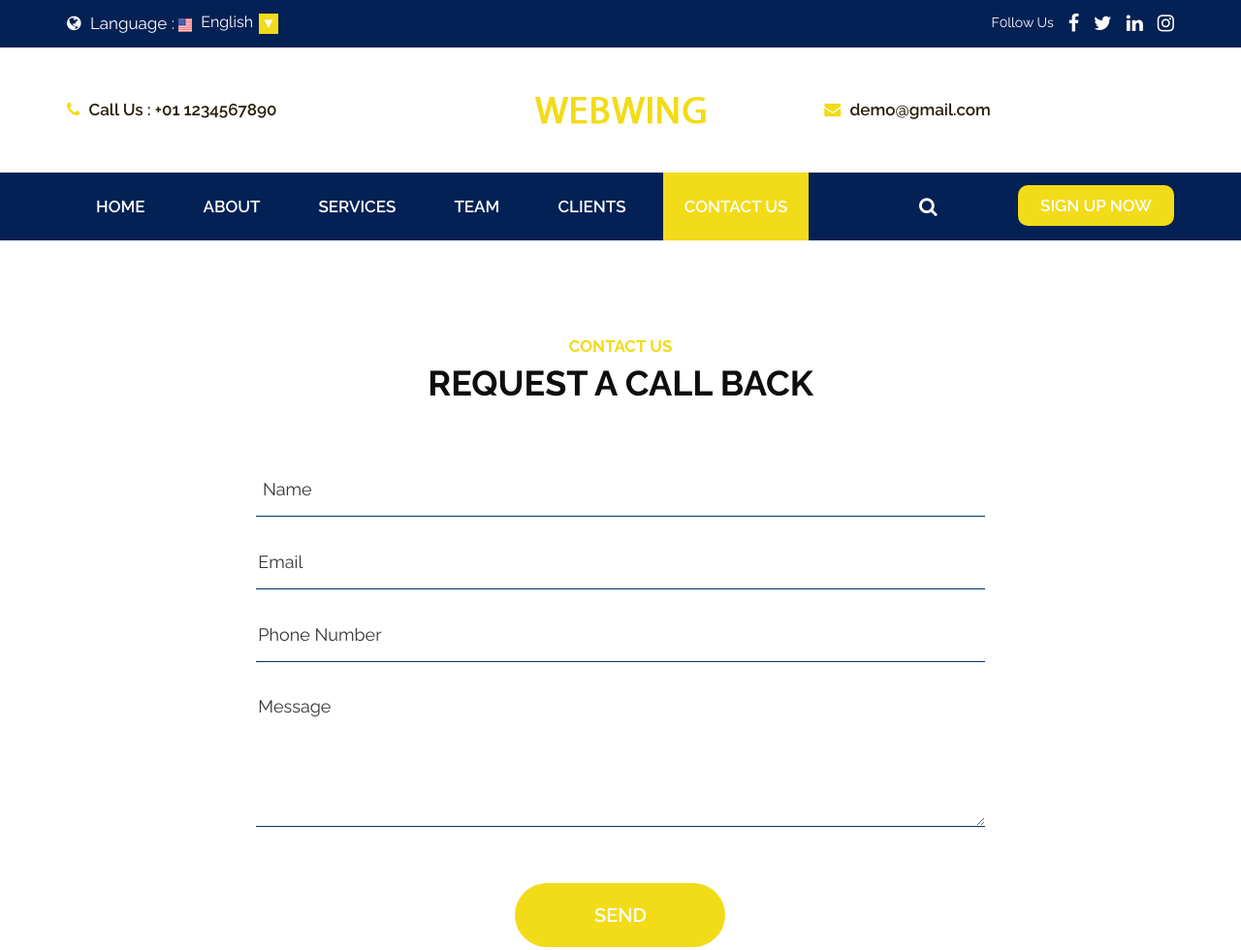
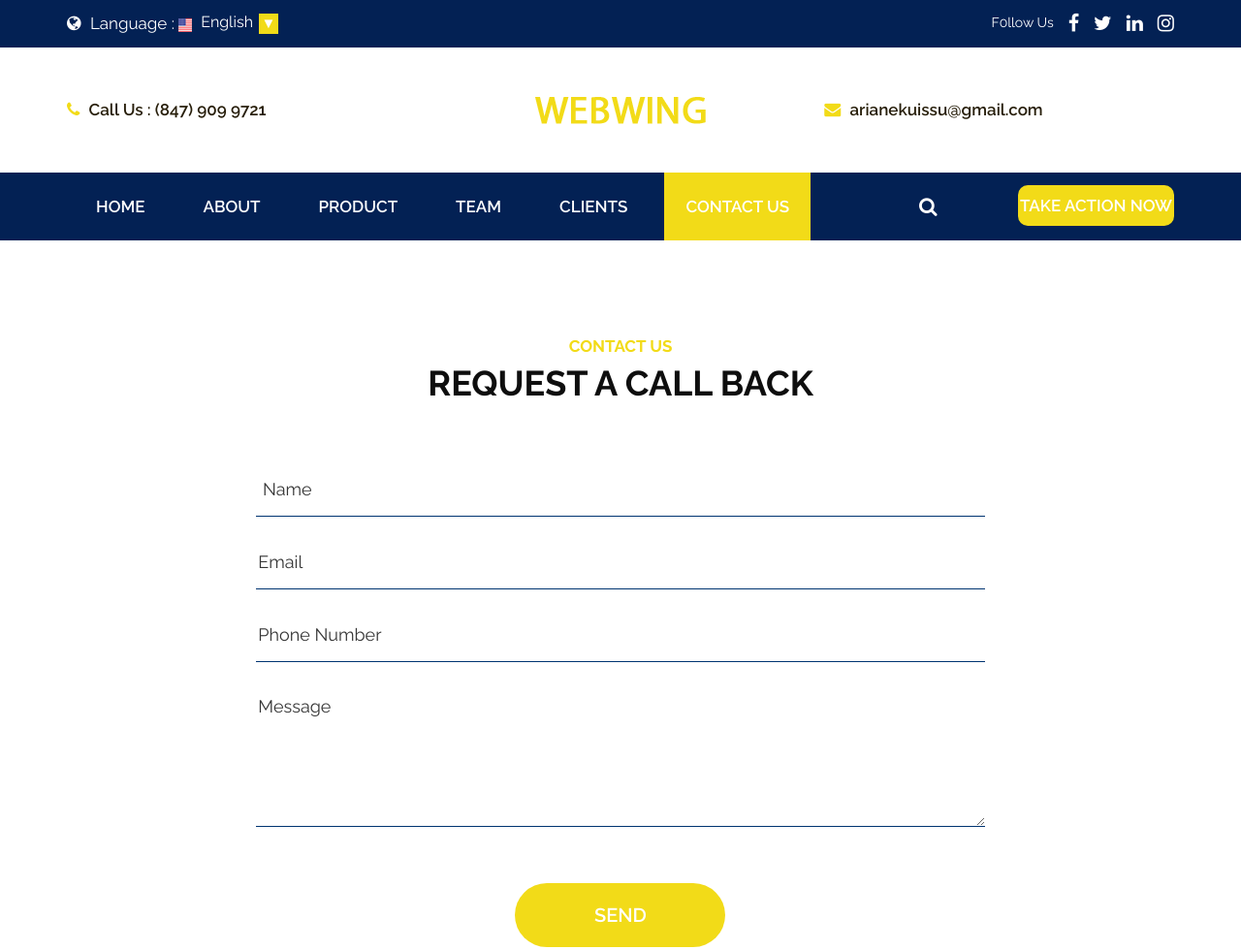
Before and after one commit to akui2022/web-consulting, a plain HTML site: page contact.html in a window 1280 px wide. Shown: the top 980 px of the page at 97% size. Drawn offline with nearby package versions, Linux system fonts and the light colour scheme.

Commit message:
feature branch

```diff
--- a/contact.html
+++ b/contact.html
@@ -82,7 +82,7 @@
                   <div class="row d_flex">
                      <div class="col-md-4 col-sm-4 d_none">
                         <ul class="conta_icon">
-                           <li><a href="#"><i class="fa fa-phone" aria-hidden="true"></i> Call Us : +01 1234567890</a> </li>
+                           <li><a href="#"><i class="fa fa-phone" aria-hidden="true"></i> Call Us : (847) 909 9721</a> </li>
                         </ul>
                      </div>
                      <div class="col-md-4 col-sm-4 " >
@@ -90,7 +90,7 @@
                      </div>
                      <div class="col-md-4 col-sm-4 d_none">
                         <ul class="conta_icon ">
-                           <li><a href="#"><i class="fa fa-envelope" aria-hidden="true"></i> demo@gmail.com</a> </li>
+                           <li><a href="#"><i class="fa fa-envelope" aria-hidden="true"></i> arianekuissu@gmail.com</a> </li>
                         </ul>
                      </div>
                   </div>
@@ -113,7 +113,7 @@
                                     <a class="nav-link" href="about.html">about</a>
                                  </li>
                                  <li class="nav-item">
-                                    <a class="nav-link" href="service.html">services</a>
+                                    <a class="nav-link" href="service.html">product</a>
                                  </li>
                                  <li class="nav-item">
                                     <a class="nav-link" href="team.html">team </a>
@@ -131,7 +131,7 @@
                      <div class="col-md-3 col-sm-5 d_none">
                         <ul class="sign">
                            <li><a href="#"><i class="fa fa-search" aria-hidden="true"></i></a></li>
-                           <li><a class="sign_btn" href="#">sign up now</a></li>
+                           <li><a class="sign_btn" href="#">Take action Now</a></li>
                         </ul>
                      </div>
                   </div>
```
